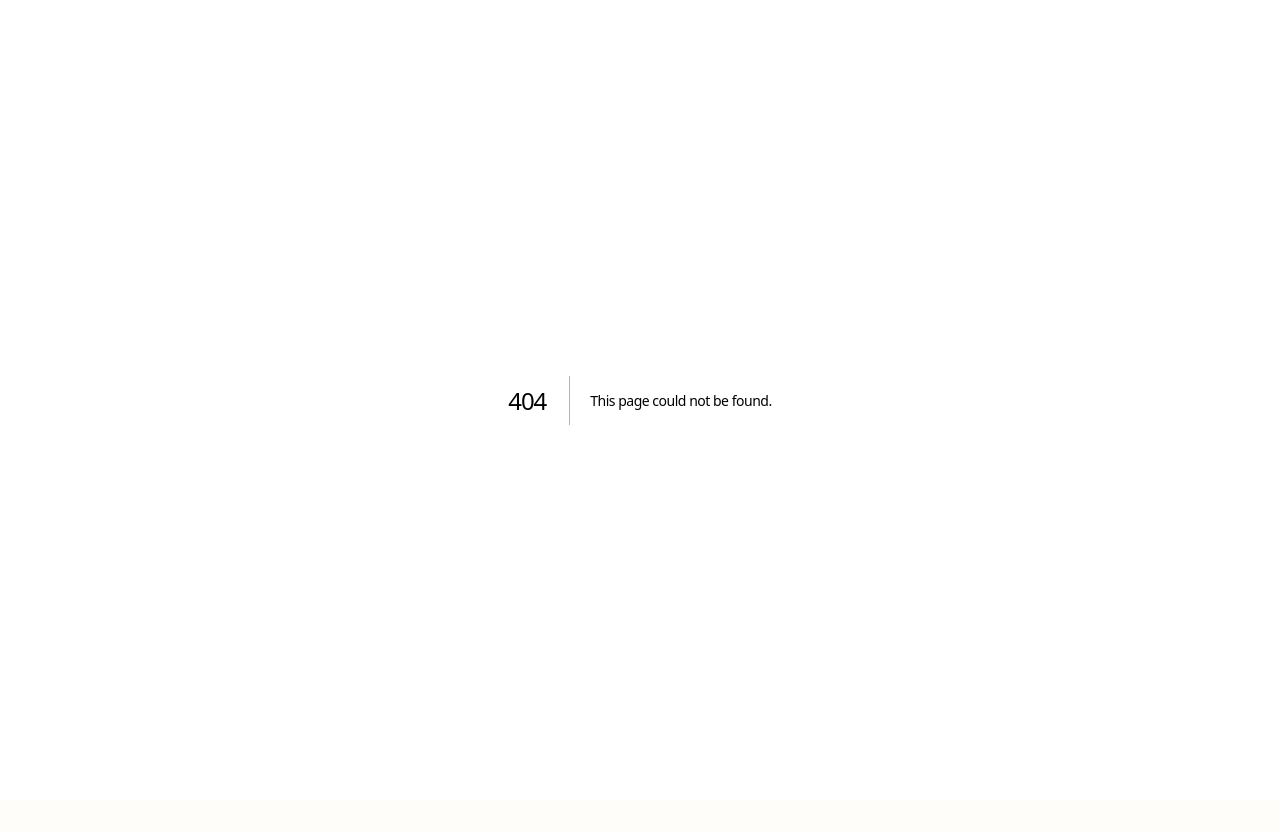
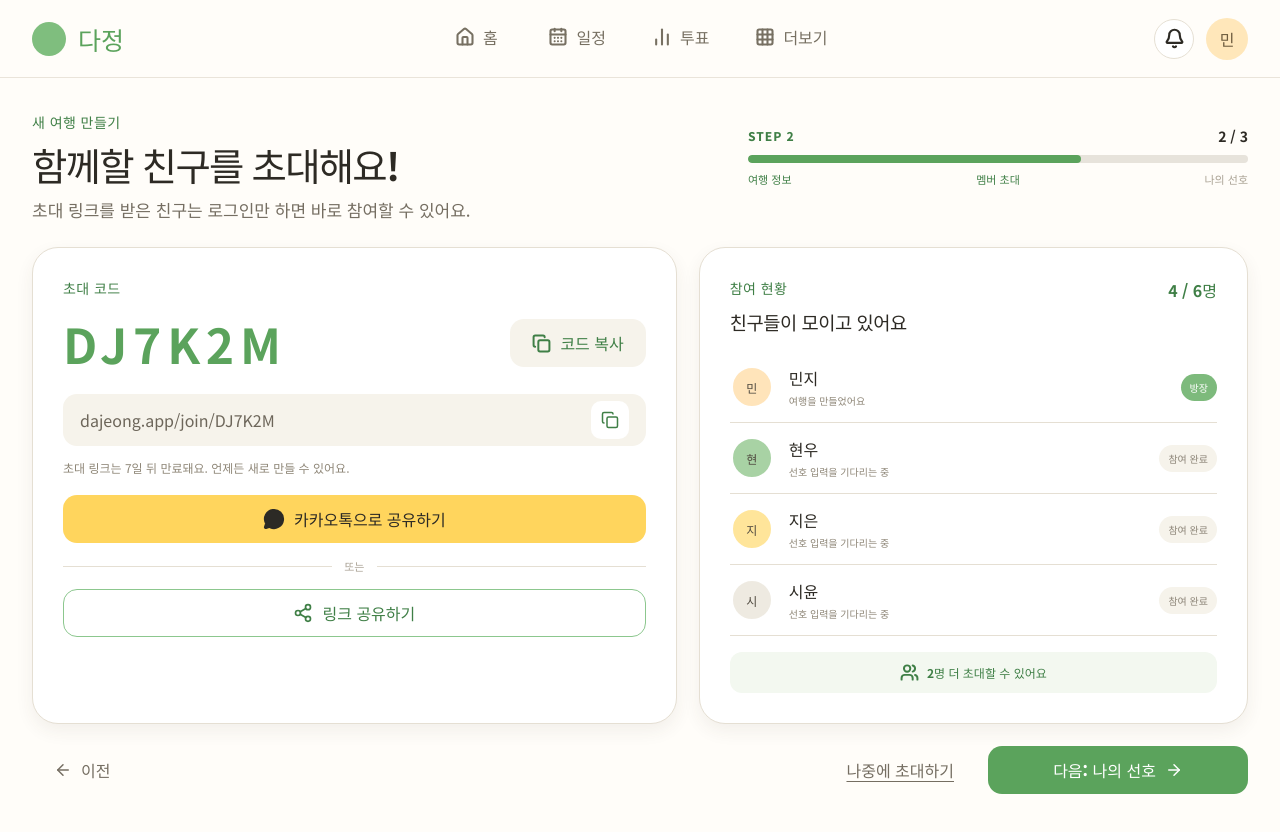
Before and after one commit to ChungNam-DEVELOPERS/Dajeong, a Next.js app in the folder frontend/: page /trips/new/invite in a window 1280 px wide. Before the commit this address had no page. Shown: the top 832 px of the page. Before the commit the page ends 800 px from the top, so only its background shows below. Built offline with nearby package versions, Linux system fonts and the light colour scheme.

Commit message:
feat: 멤버 초대 페이지 UI 구현

```diff
--- a/frontend/app/globals.css
+++ b/frontend/app/globals.css
@@ -2,3 +2,4 @@
 @import "../components/dajeong/styles/onboarding.css";
 @import "../components/dajeong/styles/home.css";
 @import "../components/dajeong/styles/create-trip.css";
+@import "../components/dajeong/styles/invite.css";
--- /dev/null
+++ b/frontend/app/trips/new/invite/page.tsx
@@ -0,0 +1,11 @@
+import type { Metadata } from "next";
+
+import { InviteScreen } from "@/components/dajeong/screens/invite-screen";
+
+export const metadata: Metadata = {
+  title: "멤버 초대 | 다정",
+};
+
+export default function InvitePage() {
+  return <InviteScreen />;
+}
--- /dev/null
+++ b/frontend/components/dajeong/screens/invite-screen.tsx
@@ -0,0 +1,136 @@
+"use client";
+
+import { useState } from "react";
+import Link from "next/link";
+import {
+  ArrowLeft,
+  ArrowRight,
+  Copy,
+  MessageCircle,
+  Share2,
+  Users,
+} from "lucide-react";
+
+import { AppShell } from "../app-shell";
+import { StepHeader } from "../common";
+import { MEMBERS } from "../data/members";
+import { ROUTES } from "../routes";
+
+export function InviteScreen() {
+  const [copied, setCopied] = useState(false);
+
+  const copyText = async (value: string) => {
+    if (navigator.clipboard) {
+      await navigator.clipboard.writeText(value).catch(() => undefined);
+    }
+
+    setCopied(true);
+  };
+
+  return (
+    <AppShell screen="invite">
+      <main className="app-page page-shell wizard-page">
+        <StepHeader step={2} title="함께할 친구를 초대해요!" />
+        <p className="subtitle wizard-subtitle">
+          초대 링크를 받은 친구는 로그인만 하면 바로 참여할 수 있어요.
+        </p>
+
+        <div className="wizard-grid invite-grid">
+          <section className="panel invite-panel">
+            <p className="eyebrow">초대 코드</p>
+            <div className="invite-code-row">
+              <strong>DJ7K2M</strong>
+              <button
+                className="btn btn-soft"
+                onClick={() => void copyText("DJ7K2M")}
+              >
+                <Copy size={19} strokeWidth={2.5} />
+                {copied ? "복사 완료" : "코드 복사"}
+              </button>
+            </div>
+            <div className="link-box">
+              dajeong.app/join/DJ7K2M
+              <button
+                aria-label="링크 복사"
+                onClick={() =>
+                  void copyText("https://dajeong.app/join/DJ7K2M")
+                }
+              >
+                <Copy size={18} />
+              </button>
+            </div>
+            <p className="muted">
+              초대 링크는 7일 뒤 만료돼요. 언제든 새로 만들 수 있어요.
+            </p>
+            <button className="btn btn-kakao">
+              <MessageCircle size={22} fill="currentColor" />카카오톡으로
+              공유하기
+            </button>
+            <div className="share-divider">
+              <span>또는</span>
+            </div>
+            <button className="btn btn-outline full">
+              <Share2 size={20} />링크 공유하기
+            </button>
+          </section>
+
+          <aside className="panel member-panel">
+            <div className="panel-title">
+              <div>
+                <p className="eyebrow">참여 현황</p>
+                <h3>친구들이 모이고 있어요</h3>
+              </div>
+              <strong>4 / 6명</strong>
+            </div>
+            <div className="member-list">
+              {MEMBERS.map((member) => (
+                <div className="member-row" key={member.name}>
+                  <span className={`avatar ${member.color}`}>
+                    {member.name[0]}
+                  </span>
+                  <div>
+                    <strong>{member.name}</strong>
+                    <small>
+                      {member.status === "방장"
+                        ? "여행을 만들었어요"
+                        : "선호 입력을 기다리는 중"}
+                    </small>
+                  </div>
+                  <span
+                    className={
+                      member.status === "방장"
+                        ? "host-badge"
+                        : "complete-badge"
+                    }
+                  >
+                    {member.status}
+                  </span>
+                </div>
+              ))}
+            </div>
+            <div className="member-capacity">
+              <Users size={19} strokeWidth={2.5} />2명 더 초대할 수 있어요
+            </div>
+          </aside>
+        </div>
+
+        <div className="wizard-actions">
+          <Link className="btn btn-ghost" href={ROUTES.createTrip}>
+            <ArrowLeft size={18} />이전
+          </Link>
+          <div>
+            <Link className="btn btn-link" href={ROUTES.preferences}>
+              나중에 초대하기
+            </Link>
+            <Link
+              className="btn btn-primary btn-wide"
+              href={ROUTES.preferences}
+            >
+              다음: 나의 선호 <ArrowRight size={18} />
+            </Link>
+          </div>
+        </div>
+      </main>
+    </AppShell>
+  );
+}
--- /dev/null
+++ b/frontend/components/dajeong/styles/invite.css
@@ -0,0 +1,32 @@
+.wizard-subtitle { margin-top: -19px; margin-bottom: 23px; }
+.invite-grid { grid-template-columns: 1.08fr .92fr; }
+.invite-panel, .member-panel { padding: 30px; }
+.invite-code-row { display: flex; justify-content: space-between; align-items: center; margin-bottom: 16px; }
+.invite-code-row > strong { color: var(--green); font-size: 48px; letter-spacing: .12em; }
+.link-box { display: flex; align-items: center; justify-content: space-between; color: #6d665a; }
+.link-box button { width: 38px; height: 38px; border-radius: 10px; border: 0; background: white; color: var(--green-dark); display: grid; place-items: center; cursor: pointer; }
+.muted { color: var(--muted); font-size: 12px; margin: 13px 0 19px; }
+.btn-kakao { width: 100%; background: var(--yellow); color: #2c2a25; }
+.share-divider { display: flex; align-items: center; gap: 12px; color: #aaa295; font-size: 11px; margin: 15px 0; }
+.share-divider::before, .share-divider::after { content: ""; flex: 1; height: 1px; background: var(--line); }
+.panel-title { display: flex; justify-content: space-between; align-items: flex-start; }
+.panel-title h3 { margin: 0; }
+.panel-title > strong { color: var(--green-dark); }
+.member-list { margin-top: 17px; }
+.member-row { display: grid; grid-template-columns: 49px 1fr auto; align-items: center; gap: 10px; padding: 13px 0; border-bottom: 1px solid var(--line); }
+.member-row .avatar { width: 44px; height: 44px; margin: 0; }
+.member-row strong { display: block; }
+.member-row small { display: block; margin-top: 3px; color: var(--muted); font-size: 10px; }
+.host-badge, .complete-badge { padding: 6px 9px; border-radius: 999px; font-size: 10px; font-weight: 800; }
+.host-badge { background: #7dba7c; color: white; }
+.complete-badge { background: var(--cream); color: #8c8477; }
+.member-capacity { margin-top: 16px; padding: 11px; background: var(--green-pale); color: var(--green-dark); border-radius: 12px; display: flex; gap: 8px; justify-content: center; align-items: center; font-size: 12px; font-weight: 700; }
+
+@media (max-width: 1050px) {
+  .invite-grid { grid-template-columns: 1fr; }
+}
+
+@media (max-width: 760px) {
+  .wizard-subtitle { margin-top: 0; }
+  .invite-code-row > strong { font-size: 34px; }
+}
```
Also changed, not shown: 1 other file (tests, documents, lock files or other folders).
